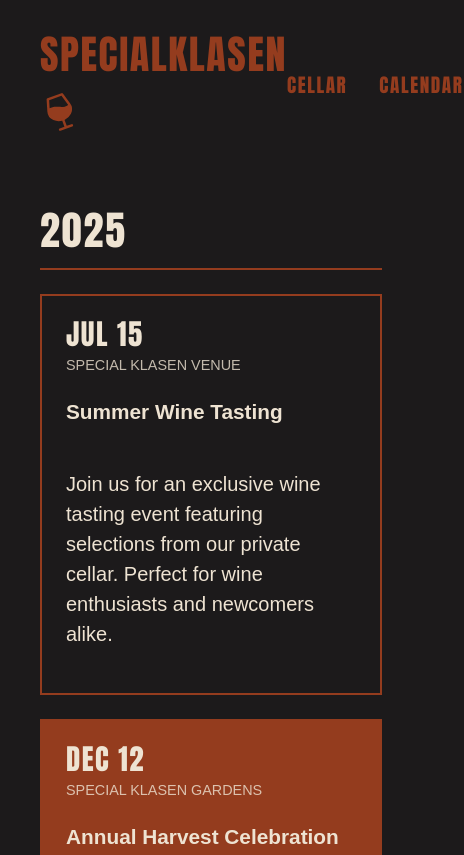
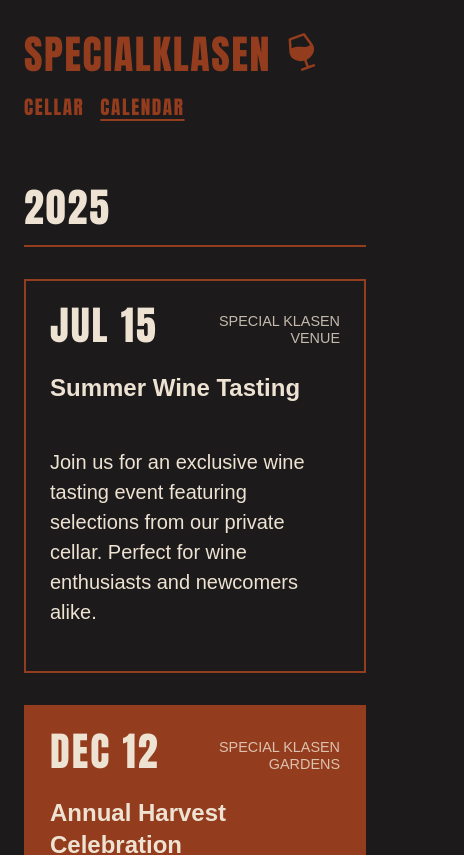
Before and after one commit to naueramant/specialklasen, a React (Vite) app: page /calendar in a window 390 px wide. Shown: the top 855 px of the page, 464 px wide, since content can reach past the window. Built offline with nearby package versions, Linux system fonts and the light colour scheme; a web font is replaced by a local one.

Commit message:
more mobile friendly

```diff
--- a/src/components/Page/index.module.scss
+++ b/src/components/Page/index.module.scss
@@ -55,11 +55,11 @@
       align-items: center;
       gap: 0.25rem;
 
-      &:hover {
+      &:hover,
+      &:global(.active) {
         text-decoration: underline;
         text-underline-offset: 4px;
         text-decoration-thickness: 2px;
-
       }
     }
   }
@@ -71,3 +71,18 @@ main {
   margin-top: 3rem;
   padding: 0 1rem 1rem 1rem;
 }
+
+// on smaller screens, reduce header padding and nav gap
+// and make sure the logo is above the nav
+@media (max-width: 768px) {
+  .header {
+    flex-direction: column;
+    align-items: flex-start;
+    padding: 1rem;
+
+    nav {
+      gap: 1rem;
+      margin-top: 0.5rem;
+    }
+  }
+}
--- a/src/pages/calendar/index.module.scss
+++ b/src/pages/calendar/index.module.scss
@@ -65,48 +65,3 @@
   color: var(--color-text);
   margin-bottom: 0.5rem;
 }
-
-// Responsive adjustments
-@media (max-width: 768px) {
-  .eventsGrid {
-    grid-template-columns: 1fr;
-    gap: 1.5rem;
-  }
-
-  .eventDate {
-    font-size: 2rem;
-  }
-
-  .eventHeader {
-    flex-direction: column;
-    align-items: flex-start;
-    gap: 0.5rem;
-  }
-
-  .eventLocation {
-    text-align: left;
-    margin-top: 0;
-  }
-}
-
-@media (max-width: 480px) {
-  .calendar {
-    padding: 0 1rem;
-  }
-
-  .yearSection {
-    margin-bottom: 3rem;
-  }
-
-  .yearHeader {
-    margin-bottom: 1.5rem;
-  }
-
-  .eventDate {
-    font-size: 1.8rem;
-  }
-
-  .eventTitle {
-    font-size: 1.3rem;
-  }
-}
```
